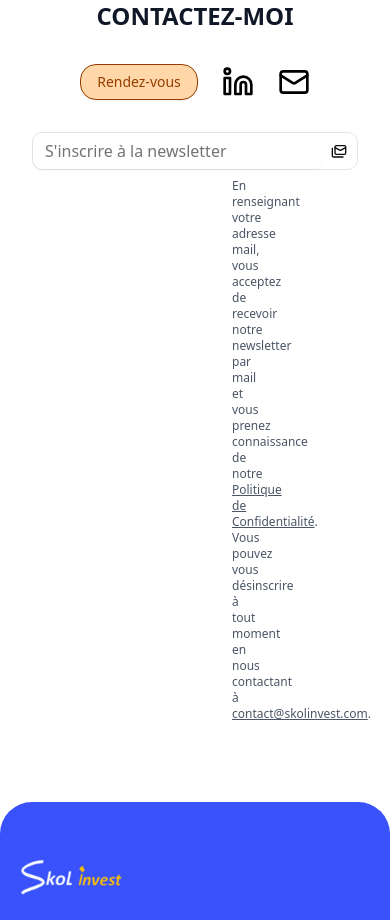
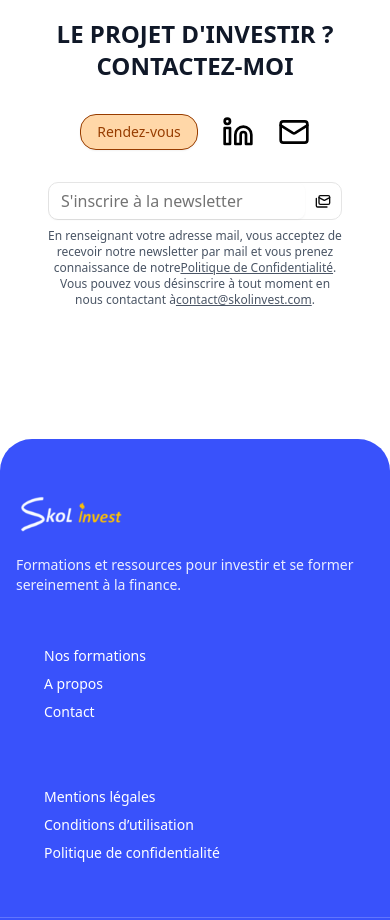
Before and after one commit to Noemie-Gyc/skolinvest, a Next.js app in the folder FRONT/my_front_app/: page / in a window 390 px wide. Shown: the part 3340-4260 px from the top of the page. Built offline with nearby package versions, Linux system fonts and the light colour scheme; no server answers.

Commit message:
fix responsive

```diff
--- a/FRONT/my_front_app/src/app/page.tsx
+++ b/FRONT/my_front_app/src/app/page.tsx
@@ -283,7 +283,7 @@ export default function Page() {
           aria-labelledby="contact-heading"
           className="min-h-[60vh] flex flex-col justify-center px-4 py-12 sm:py-16 w-full"
         >
-          <div className="w-full max-w-5xl mx-auto px-4 sm:px-6">
+          <div className="w-full max-w-5xl mx-auto px-4 sm:px-6 ">
             <h2
               id="contact-heading"
               className="text-2xl font-semibold text-center text-gray-900"
@@ -323,8 +323,9 @@ export default function Page() {
                 />
               </Link>
             </div>
-            <div className="flex justify-center w-full mt-8">
-              <form className="w-full max-w-sm">
+
+            <div className="w-full max-w-sm mx-auto px-4 sm:px-6 mt-8">
+              <form className="w-full">
                 <label htmlFor="newsletter-email" className="sr-only">
                   Adresse email pour la newsletter
                 </label>
@@ -332,15 +333,25 @@ export default function Page() {
                   id="newsletter-email"
                   placeholder="S'inscrire à la newsletter"
                   aria-label="S'inscrire à la newsletter pour recevoir des conseils en investissement"
+                  aria-describedby="newsletter-privacy"
                 />
               </form>
-            </div>
 
-            <div className="mt-2 mr-50 ml-50 text-xs text-gray-600 text-center" id="newsletter-privacy" aria-label="Aller à la politique de confidentialité">
-              En renseignant votre adresse mail, vous acceptez de recevoir notre
-              newsletter par mail et vous prenez connaissance de notre <a href="/politique-confidentialite" className="underline">Politique
-              de Confidentialité</a>. Vous pouvez vous désinscrire à tout moment en
-              nous contactant à <span className="underline">contact@skolinvest.com</span>.
+              <p
+                id="newsletter-privacy"
+                className="mt-2 text-xs text-gray-600 text-center"
+              >
+                En renseignant votre adresse mail, vous acceptez de recevoir
+                notre newsletter par mail et vous prenez connaissance de notre
+                <a href="/politique-confidentialite" className="underline">
+                  Politique de Confidentialité
+                </a>. Vous pouvez vous désinscrire à tout moment en nous contactant
+                à
+                <span className="underline">
+                  contact@skolinvest.com
+                </span>
+                .
+              </p>
             </div>
           </div>
         </section>
```
